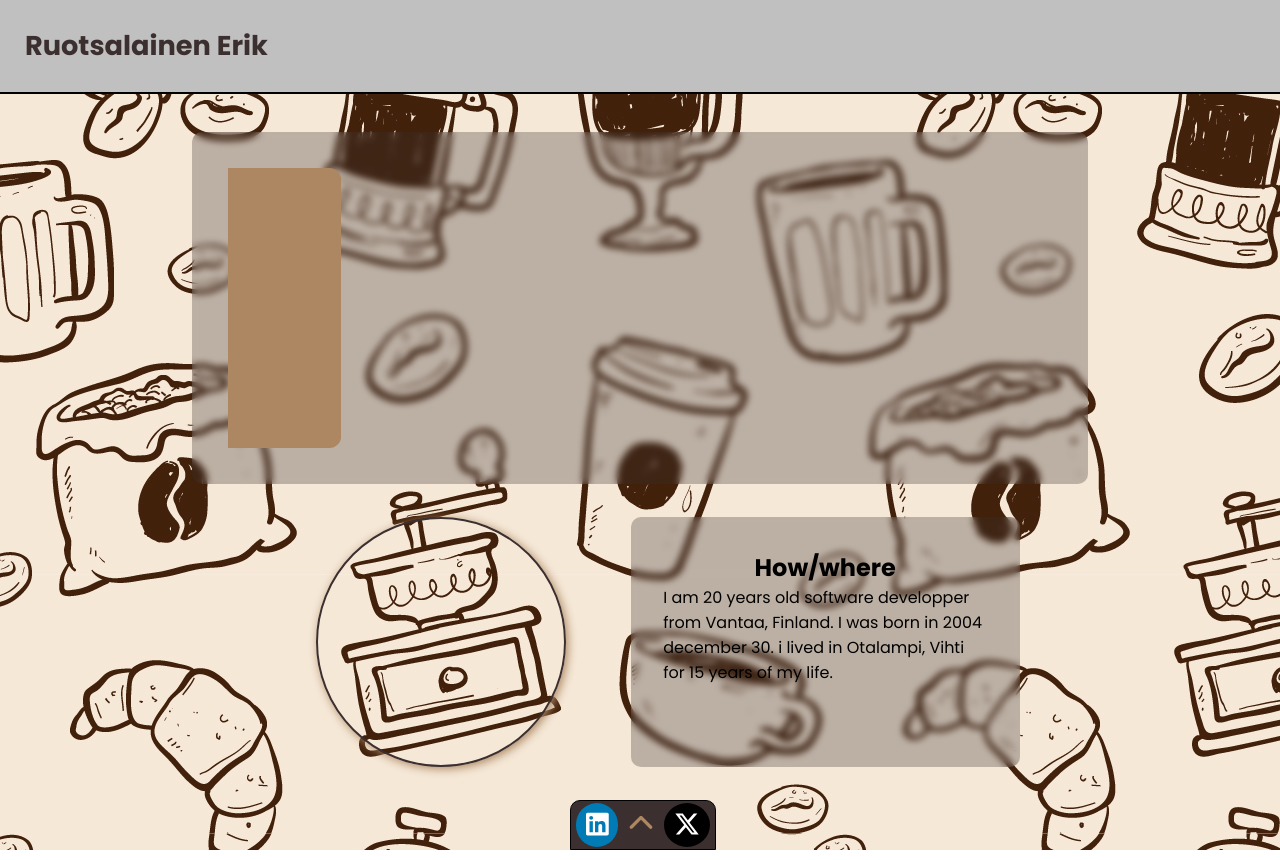
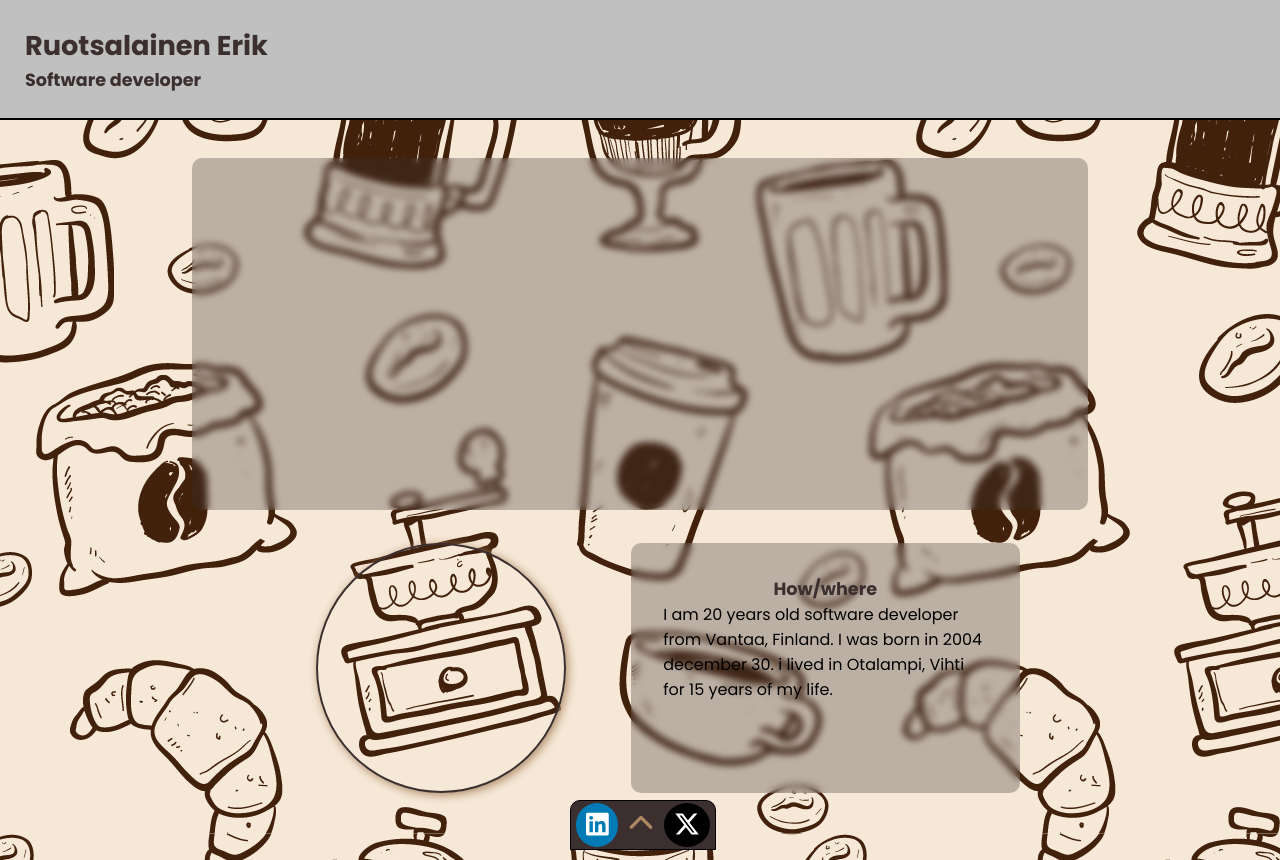
Before and after one commit to Supr0en/Portfolio, an Angular app: page / in a window 1280 px wide. Built offline with nearby package versions, Linux system fonts and the light colour scheme.

Commit message:
new push

```diff
--- a/src/app/app.component.html
+++ b/src/app/app.component.html
@@ -3,6 +3,7 @@
   <div class="content">
     <header id="header">
         <h1><a style="text-decoration: none;" href="/profile">Ruotsalainen Erik</a></h1>
+        <h2>Software developer</h2>
     </header>
       <router-outlet></router-outlet>
     <footer>
--- a/src/app/features/projects/projects.component.css
+++ b/src/app/features/projects/projects.component.css
@@ -21,6 +21,7 @@
     clip: rect(auto, auto, auto, auto);
     position: absolute;
     min-width: 25%;
+    max-width: 25%;
     min-height: 280px;
     border: none;
     border-radius: 12px;
@@ -28,6 +29,13 @@
     animation: slide 40s linear;
     z-index: -1;
     opacity: 0;
+    display: flex;
+    justify-content: center;
+    align-items: center;
+    text-overflow: clip;
+}
+.project-card h2 {
+    margin: 10px;
 }
 
 @media only screen and (min-width: 600px) {
@@ -51,9 +59,12 @@
 }
 @keyframes slide {
     0% {
-        transform: translateX(-45%);
+        transform: translateX(-95%);
+        opacity: 0;
+        z-index: 1;
+    }
+    1% {
         opacity: 1;
-        z-index: 1;
     }
     100% {
         transform: translateX(460%);
--- a/src/app/features/projects/projects.component.html
+++ b/src/app/features/projects/projects.component.html
@@ -1,5 +1,7 @@
 <div id="container">
   <ul class="project-card-container">
-    <li *ngFor="let item of displayedItems; let index = index" class="project-card" [id]=index >{{ item }}</li>
+    <li *ngFor="let item of displayedItems; let index = index" class="project-card" [id]=index >
+      <h2>{{ item }}</h2>
+    </li>
   </ul>
 </div>
--- a/src/app/features/projects/projects.component.ts
+++ b/src/app/features/projects/projects.component.ts
@@ -1,5 +1,6 @@
-import { AfterViewInit, Component, OnInit } from '@angular/core';
+import { Component, OnInit } from '@angular/core';
 import { CommonModule } from '@angular/common';
+import * as Projects from '../../../assets/content.json';
 
 @Component({
   selector: 'app-projects',
@@ -8,13 +9,22 @@ import { CommonModule } from '@angular/common';
   templateUrl: './projects.component.html',
   styleUrl: './projects.component.css'
 })
-export class ProjectsComponent{
-  items: string[] = ['extension', 'school', 'website', 'school2', 'algorithm', 'website2'];
+export class ProjectsComponent implements OnInit{
+  data: any = Projects;
+  projectNames: string[] = [];
   displayedItems: string[] = [];
+
+  ngOnInit(): void {
+    for (let i = 0; i < this.data.projects.length; i++) {
+      let project: string = this.data.projects[i].projectName;
+      this.projectNames.push(project);
+    }
+    console.log(this.projectNames);
+  }
 
   constructor() {
     window.onload = () => {
-      this.displayedItems.unshift(this.items[0]);
+      this.displayedItems.unshift(this.projectNames[0]);
       this.startSlidingAnimation();
     };
   }
@@ -22,13 +32,13 @@ export class ProjectsComponent{
   startSlidingAnimation() {
     let index: number = 1;
     setInterval(() => {
-      if (this.items.length <= this.displayedItems.length) {
-        if (index == this.items.length) {index = 0};
-        this.displayedItems.unshift(this.items[index]);
+      if (this.projectNames.length <= this.displayedItems.length) {
+        if (index == this.projectNames.length) {index = 0};
+        this.displayedItems.unshift(this.projectNames[index]);
         this.displayedItems.pop();
         index++;
       } else {
-        this.displayedItems.unshift(this.items[index]);
+        this.displayedItems.unshift(this.projectNames[index]);
         index++;
       }
       // if (this.items.length < this.displayedItems.length) {
--- a/src/assets/content.json
+++ b/src/assets/content.json
@@ -3,12 +3,24 @@
   "text2": "this is test data for my profile data",
   "profile": {
     "header": "How/where",
-    "text": "I am 20 years old software developper from Vantaa, Finland. I was born in 2004 december 30. i lived in Otalampi, Vihti for 15 years of my life."
+    "text": "I am 20 years old software developer from Vantaa, Finland. I was born in 2004 december 30. i lived in Otalampi, Vihti for 15 years of my life."
   },
   "projects": [
     {
-      "project-name": "project-name",
-      "description": "this is project"
+      "projectName": "Better-input extension",
+      "description": "This extension lets you add (quots, brackets and etc) around highlighted text in input field."
+    },
+    {
+      "projectName": "Webhook-executor",
+      "description": "this project was my and my friends project as an interns at Komu homes. This project is downloadable from npm and it runs script when webhook is detected in github repository."
+    },
+    {
+      "projectName": "Sakila (fictional movie rental site)",
+      "description": "Sakila was project in Business College Helsinki, where we needed to make website for movie rental place called Sakila, Website uses SQL database where it fetches the movies in screen."
+    },
+    {
+      "projectName": "Full-stack-open",
+      "description": "This was part of my intern ship at Komu homes where we first made parts of these to prepare us to work on there project."
     }
   ]
 }
--- a/src/styles.css
+++ b/src/styles.css
@@ -24,6 +24,11 @@ h1 {
     font-size: 1.7rem;
     color: var(--primary) !important;
 }
+h2 {
+    font-size: 1.1rem;
+    color: var(--primary);
+    font-weight: ;
+}
 
 p {
     font-size: 1rem
```
